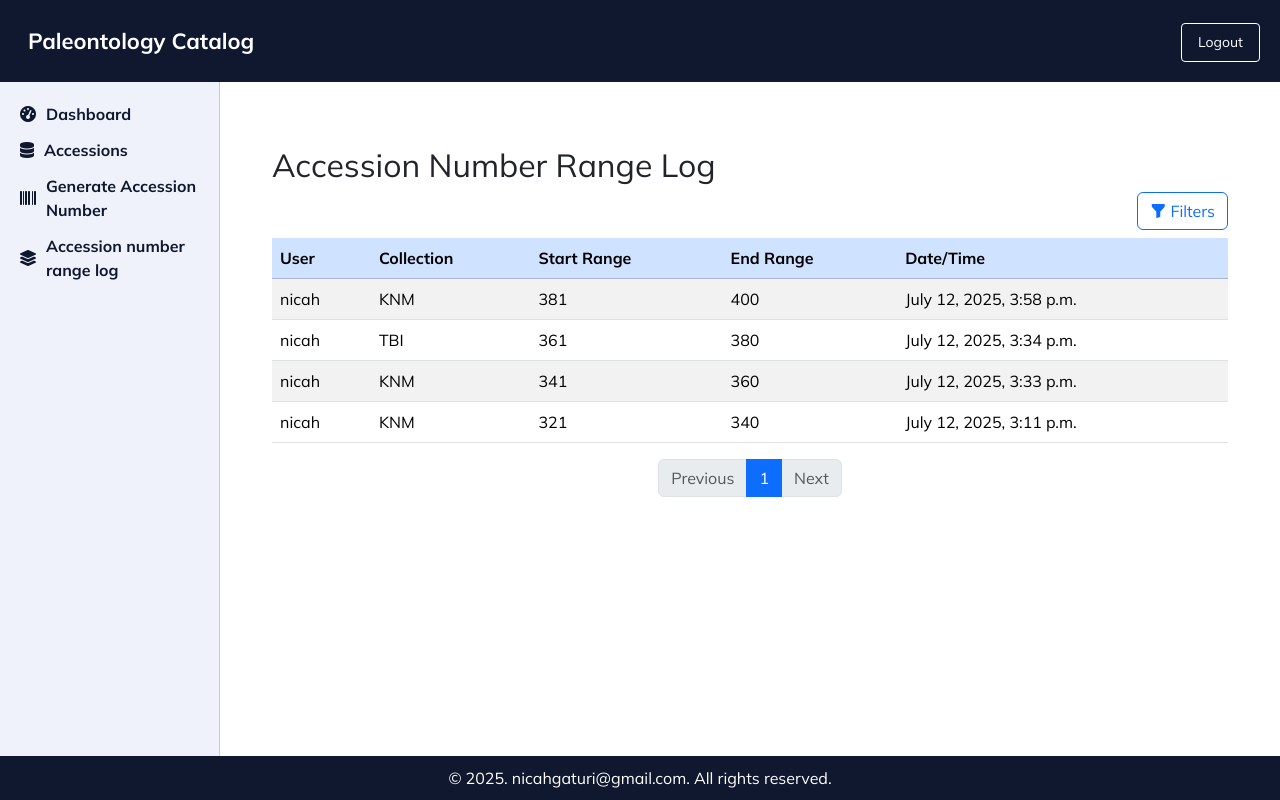
After one commit to nicahgaturi/PaleoApp, a Django app: page /accession-range-log/ in a window 1280 px wide. The commit adds this page. Run offline with Django 5.2, Linux system fonts and the light colour scheme; a user stored in the database is signed in; data comes from the database, SQL or seed files in the repository; both versions use the stored data as it was after the commit; some libraries are stand-ins or nearby versions.

Commit message:
accession number range log styling and add to database

```diff
--- a/PaleoApp/models.py
+++ b/PaleoApp/models.py
@@ -4,6 +4,8 @@ from django.db import models
 from django.db import models
 from django.contrib.auth.models import User
 from django.urls import reverse
+from django.utils import timezone
+
 
 class Collection(models.Model):
     name = models.CharField(max_length=100)
@@ -82,3 +84,13 @@ class ConflictLog(models.Model):
 
     def __str__(self):
         return f"Conflict for {self.collection} at number {self.conflict_number}"
+
+class AccessionNumberRangeLog(models.Model):
+    user = models.ForeignKey(User, on_delete=models.SET_NULL, null=True, blank=True)
+    collection = models.ForeignKey(Collection, on_delete=models.CASCADE)
+    start_range = models.PositiveIntegerField()
+    end_range = models.PositiveIntegerField()
+    generated_at = models.DateTimeField(default=timezone.now)
+
+    def __str__(self):
+        return f"{self.collection.name}: {self.start_range}–{self.end_range} (by {self.user})"
--- /dev/null
+++ b/PaleoApp/templates/PaleoApp/accession_number_range_log.html
@@ -0,0 +1,124 @@
+{% extends "base.html" %}
+{% load static %}
+
+{% block content %}
+<!DOCTYPE html>
+<html lang="en">
+<head>
+    <title>Accession Number Range Log</title>
+    <meta charset="utf-8" />
+    <meta name="viewport" content="width=device-width, initial-scale=1" />
+
+    <!-- Bootstrap CSS -->
+    <link href="https://cdn.jsdelivr.net/npm/bootstrap@5.3.2/dist/css/bootstrap.min.css" rel="stylesheet" />
+    <link href="https://cdn.jsdelivr.net/npm/bootstrap-icons@1.10.5/font/bootstrap-icons.css" rel="stylesheet" />
+    <script src="https://cdn.jsdelivr.net/npm/bootstrap@5.3.2/dist/js/bootstrap.bundle.min.js"></script>
+
+    <script>
+        function clearFilters() {
+            const form = document.getElementById('filterForm');
+            form.querySelectorAll('input').forEach(input => input.value = '');
+            form.submit();
+        }
+    </script>
+</head>
+
+<body>
+<div class="container mt-4">
+    <h2>Accession Number Range Log</h2>
+
+    <!-- Filter Toggle Button -->
+    <div class="d-flex justify-content-end mb-2">
+        <button class="btn btn-outline-primary" type="button" data-bs-toggle="collapse" data-bs-target="#filterPanel" aria-expanded="false" aria-controls="filterPanel">
+            <i class="bi bi-funnel-fill"></i> Filters
+        </button>
+    </div>
+
+    <!-- Filter Form (collapsible) -->
+    <div class="collapse mb-3" id="filterPanel">
+        <form method="get" class="border p-3 rounded bg-light" id="filterForm">
+            <div class="row g-2">
+                <div class="col-md-4">
+                    <input type="text" name="user" class="form-control" placeholder="User Name" value="{{ request.GET.user }}">
+                </div>
+                <div class="col-md-4">
+                    <input type="text" name="collection" class="form-control" placeholder="Collection Name" value="{{ request.GET.collection }}">
+                </div>
+                <div class="col-md-4">
+                    <div class="d-flex form-buttons align-items-start gap-2 flex-wrap">
+                        <button type="submit" class="btn btn-primary">
+                            <i class="bi bi-check-circle-fill me-1"></i> Apply
+                        </button>
+                        <button type="button" class="btn btn-outline-secondary" onclick="clearFilters()">
+                            <i class="bi bi-x-circle-fill me-1"></i> Clear
+                        </button>
+                    </div>
+                </div>
+            </div>
+        </form>
+    </div>
+
+    <!-- Range Log Table -->
+    <div class="table-responsive">
+        <table class="table table-striped table-hover">
+            <thead class="table-primary">
+                <tr>
+                    <th>User</th>
+                    <th>Collection</th>
+                    <th>Start Range</th>
+                    <th>End Range</th>
+                    <th>Date/Time</th>
+                </tr>
+            </thead>
+            <tbody>
+                {% for log in page_obj %}
+                    <tr>
+                        <td>{{ log.user.username }}</td>
+                        <td>{{ log.collection.name }}</td>
+                        <td>{{ log.start_range }}</td>
+                        <td>{{ log.end_range }}</td>
+                        <td>{{ log.generated_at }}</td>
+                    </tr>
+                {% empty %}
+                    <tr>
+                        <td colspan="5" class="text-center">No range logs found.</td>
+                    </tr>
+                {% endfor %}
+            </tbody>
+        </table>
+    </div>
+
+    <!-- Pagination -->
+    <nav aria-label="Page navigation">
+        <ul class="pagination justify-content-center">
+            {% if page_obj.has_previous %}
+                <li class="page-item">
+                    <a class="page-link" href="?{% for key, value in request.GET.items %}{% if key != 'page' %}{{ key }}={{ value }}&{% endif %}{% endfor %}page={{ page_obj.previous_page_number }}">Previous</a>
+                </li>
+            {% else %}
+                <li class="page-item disabled"><span class="page-link">Previous</span></li>
+            {% endif %}
+
+            {% for i in page_obj.paginator.page_range %}
+                {% if page_obj.number == i %}
+                    <li class="page-item active"><span class="page-link">{{ i }}</span></li>
+                {% elif i > page_obj.number|add:'-3' and i < page_obj.number|add:'3' %}
+                    <li class="page-item">
+                        <a class="page-link" href="?{% for key, value in request.GET.items %}{% if key != 'page' %}{{ key }}={{ value }}&{% endif %}{% endfor %}page={{ i }}">{{ i }}</a>
+                    </li>
+                {% endif %}
+            {% endfor %}
+
+            {% if page_obj.has_next %}
+                <li class="page-item">
+                    <a class="page-link" href="?{% for key, value in request.GET.items %}{% if key != 'page' %}{{ key }}={{ value }}&{% endif %}{% endfor %}page={{ page_obj.next_page_number }}">Next</a>
+                </li>
+            {% else %}
+                <li class="page-item disabled"><span class="page-link">Next</span></li>
+            {% endif %}
+        </ul>
+    </nav>
+</div>
+</body>
+</html>
+{% endblock %}
--- a/PaleoApp/templates/base.html
+++ b/PaleoApp/templates/base.html
@@ -11,6 +11,11 @@
   <link rel="stylesheet" href="https://cdnjs.cloudflare.com/ajax/libs/font-awesome/6.0.0-beta3/css/all.min.css" />
   <link href="https://fonts.googleapis.com/css2?family=Mulish:wght@400;700&display=swap" rel="stylesheet">
   <link rel="stylesheet" href="{% static 'css/accession_range.css' %}">
+  <link href="https://cdn.jsdelivr.net/npm/bootstrap@5.3.2/dist/css/bootstrap.min.css" rel="stylesheet" />
+  <script src="https://cdn.jsdelivr.net/npm/bootstrap@5.3.2/dist/js/bootstrap.bundle.min.js"></script>
+
+
+
 
 </head>
 <body>
@@ -34,7 +39,9 @@
         <a href="{% url 'PaleoApp:dashboard' %}"><i class="fas fa-tachometer-alt"></i> Dashboard</a>
         <a href="{% url 'PaleoApp:accession_table' %}"><i class="fas fa-database"></i> Accessions</a>
         <a href="{% url 'PaleoApp:generate_accession_number' %}"><i class="fas fa-barcode"></i> Generate Accession Number</a>
-
+        <a href="{% url 'PaleoApp:accession_number_range_log' %}">
+        <i class="fas fa-layer-group"></i> Accession number range log
+        </a>
       </nav>
     </aside>
 
--- a/PaleoApp/urls.py
+++ b/PaleoApp/urls.py
@@ -16,4 +16,6 @@ urlpatterns = [
     path("accession-table/", views.accession_table, name="accession_table"),
     path("edit-shelf-number/<int:accession_number_id>/", views.edit_shelf_number, name="edit_shelf_number"),
     path('collection/<int:collection_id>/generate-range/', views.generate_new_range, name='generate_new_range'),
+    path('accession-range-log/', views.accession_number_range_log, name='accession_number_range_log'),
+
 ]
--- a/PaleoApp/views.py
+++ b/PaleoApp/views.py
@@ -3,7 +3,11 @@ from django.shortcuts import render, redirect, get_object_or_404
 from django.contrib.auth.decorators import login_required
 from django.http import HttpResponse
 from django import forms
+from django.shortcuts import render
+from django.contrib.auth.models import User
+
 from django.core.paginator import Paginator
+
 
 from PaleoApp.models import AccessionNumber, Collection, Locality, Storage
 from PaleoApp.filters import AccessionNumberFilter
@@ -14,6 +18,9 @@ from django.db.models import Max
 from django.contrib import messages
 from django.urls import reverse
 from django.utils.http import urlencode
+from PaleoApp.models import AccessionNumberRangeLog
+from django.db.models import Q
+
 
 
 
@@ -302,14 +309,13 @@ def edit_shelf_number(request, accession_number_id):
 def generate_new_range(request, collection_id):
     collection = get_object_or_404(Collection, id=collection_id)
 
-    # Check if the current range is exhausted
+    # Check if current range is exhausted
     last_used_number = AccessionNumber.objects.filter(collection=collection).aggregate(
         Max('number'))['number__max'] or (collection.start_range - 1)
 
     is_range_full = last_used_number >= collection.end_range
 
     if request.method == 'POST' and is_range_full:
-        # Generate the next range
         block_size = 20  # adjust as needed
         last_global_end = Collection.objects.exclude(end_range__isnull=True).aggregate(
             Max('end_range'))['end_range__max'] or 0
@@ -322,9 +328,16 @@ def generate_new_range(request, collection_id):
         collection.end_range = new_end
         collection.save()
 
+        # Log the range generation with user info
+        AccessionNumberRangeLog.objects.create(
+            user=request.user,
+            collection=collection,
+            start_range=new_start,
+            end_range=new_end,
+        )
+
         messages.success(request, f"New accession number range {new_start}–{new_end} assigned to '{collection.name}'.")
 
-        # Redirect back to generate accession number page with collection preselected
         url = reverse('PaleoApp:generate_accession_number')
         query_string = urlencode({'collection': collection.id})
         return redirect(f'{url}?{query_string}')
@@ -334,3 +347,25 @@ def generate_new_range(request, collection_id):
         'is_range_full': is_range_full,
         'user': request.user
     })
+
+@login_required(login_url='login')
+def accession_number_range_log(request):
+    # Filter params
+    user_query = request.GET.get('user', '').strip()
+    collection_query = request.GET.get('collection', '').strip()
+
+    logs = AccessionNumberRangeLog.objects.select_related('user', 'collection').order_by('-generated_at')
+
+    if user_query:
+        logs = logs.filter(user__username__icontains=user_query)
+
+    if collection_query:
+        logs = logs.filter(collection__name__icontains=collection_query)
+
+    paginator = Paginator(logs, 10)
+    page_number = request.GET.get('page')
+    page_obj = paginator.get_page(page_number)
+
+    return render(request, 'PaleoApp/accession_number_range_log.html', {
+        'page_obj': page_obj,
+    })
```
Also changed, not shown: PaleoApp/static/css/accession_range.css (+83 -0 lines), PaleoApp/migrations/0005_accessionnumberrangelog.py (added), db.sqlite3.
